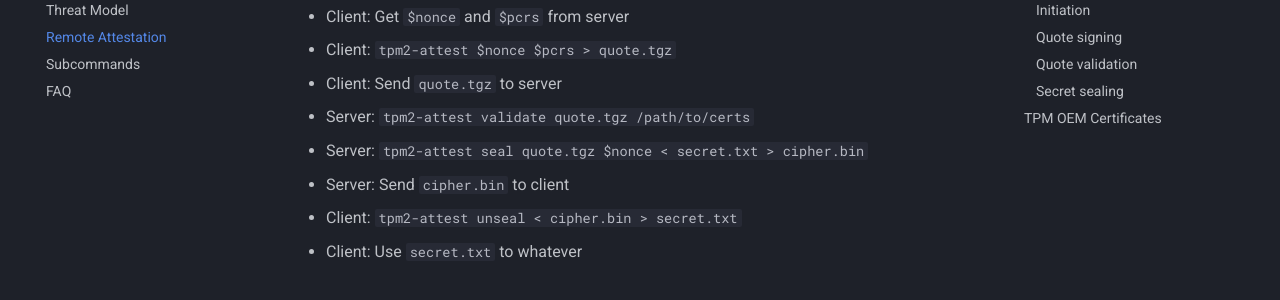
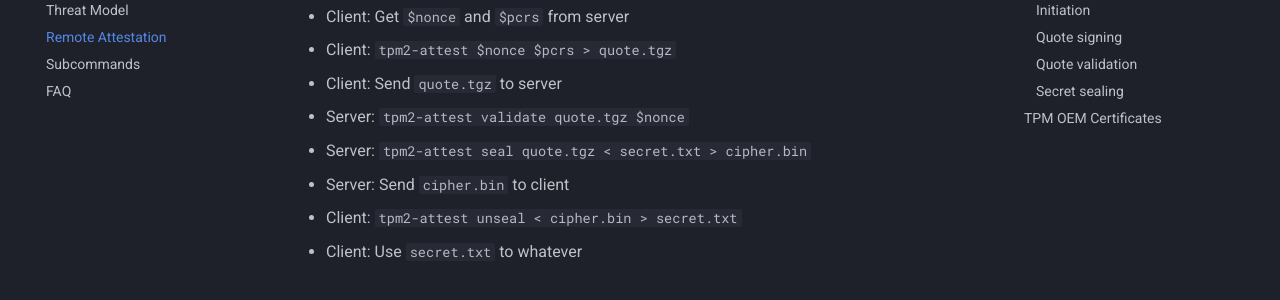
Before and after one commit to osresearch/safeboot, an MkDocs documentation site: the page built from docs/attestation.md, in a window 1280 px wide and 900 px high, scrolled down 387 px. Shown: the part 152-452 px from the top of the window. Built offline with MkDocs 1.6.1 and Material for MkDocs 9.7.7, drawn with Linux system fonts in a browser that asks for light colours; comment, search, counter and statistics services are not loaded.

Commit message:
attestation: fix validate and seal arguments

```diff
--- a/docs/attestation.md
+++ b/docs/attestation.md
@@ -20,8 +20,8 @@ calls have been wrapped into `tpm2-attest`.
 * Client: Get `$nonce` and `$pcrs` from server
 * Client: `tpm2-attest $nonce $pcrs > quote.tgz`
 * Client: Send `quote.tgz` to server
-* Server: `tpm2-attest validate quote.tgz /path/to/certs`
-* Server: `tpm2-attest seal quote.tgz $nonce < secret.txt > cipher.bin`
+* Server: `tpm2-attest validate quote.tgz $nonce`
+* Server: `tpm2-attest seal quote.tgz < secret.txt > cipher.bin`
 * Server: Send `cipher.bin` to client
 * Client: `tpm2-attest unseal < cipher.bin > secret.txt`
 * Client: Use `secret.txt` to whatever
```
